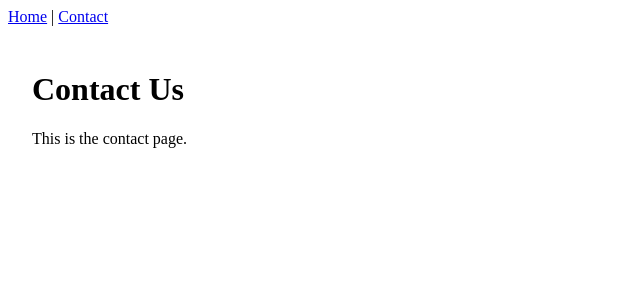
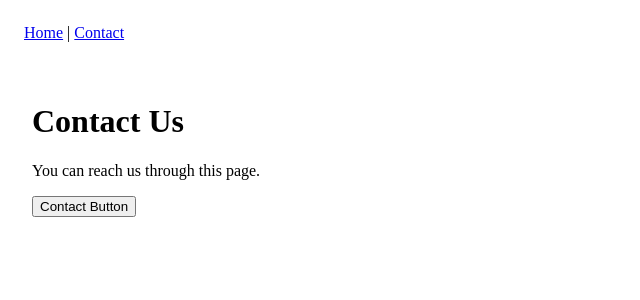
Before and after one commit to effakrisma/test-visitors, a React (Vite) app: page /#/contact in a window 1280 px wide. Shown: the top 300 px of the page, without its empty margins (0-640 px from the left). Built offline with nearby package versions, Linux system fonts and the light colour scheme.

Commit message:
Refresh all

```diff
--- a/src/App.tsx
+++ b/src/App.tsx
@@ -5,7 +5,7 @@ import Contact from './pages/contact'
 export default function App() {
   return (
     <>
-      <nav>
+      <nav style={{ padding: 16 }}>
         <Link to="/">Home</Link> |{' '}
         <Link to="/contact">Contact</Link>
       </nav>
@@ -14,7 +14,7 @@ export default function App() {
         <Route path="/" element={<Home />} />
         <Route path="/contact" element={<Contact />} />
 
-        {/* Fallback */}
+        {/* fallback agar tidak blank */}
         <Route path="*" element={<Navigate to="/" replace />} />
       </Routes>
     </>
--- a/src/pages/Contact.tsx
+++ b/src/pages/Contact.tsx
@@ -2,15 +2,26 @@ import { useEffect } from 'react'
 
 export default function Contact() {
   useEffect(() => {
+    // tracking page view sebagai event
     window.visitors?.event('page_view', {
       page: 'contact',
     })
   }, [])
 
+  const handleClick = () => {
+    window.visitors?.event('contact_button_click', {
+      label: 'Contact Us Button',
+    })
+  }
+
   return (
     <main style={{ padding: 24 }}>
       <h1>Contact Us</h1>
-      <p>This is the contact page.</p>
+      <p>You can reach us through this page.</p>
+
+      <button onClick={handleClick}>
+        Contact Button
+      </button>
     </main>
   )
 }
--- a/src/pages/Home.tsx
+++ b/src/pages/Home.tsx
@@ -2,7 +2,7 @@ export default function Home() {
     return (
       <main style={{ padding: 24 }}>
         <h1>Home</h1>
-        <p>Welcome to Test Visitors website.</p>
+        <p>Welcome to my React app.</p>
       </main>
     )
   }
```
